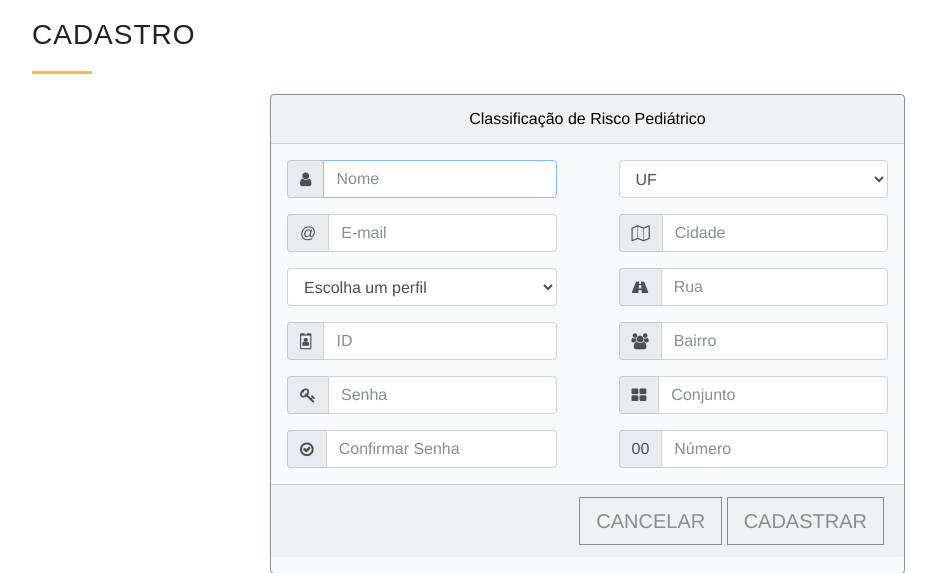
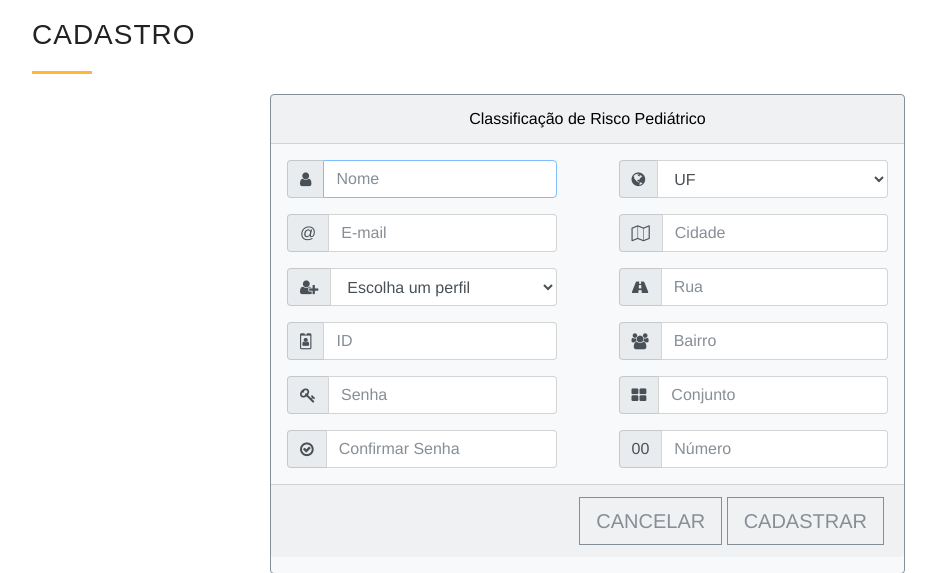
Before and after one commit to fga-eps-mds/2017.2-Classificacao-de-Risco-Pediatrico, a Django app: page /register/user/ in a window 1280 px wide. Shown: the part 80-653 px from the top of the page, without its empty margins (53-989 px from the left). Run offline with Django 3.2, Linux system fonts and the light colour scheme; parts of the project's set-up code (start-up, migrations or seed data) failed here and were passed over; some libraries are stand-ins or nearby versions.

Commit message:
[CODE] Update template of register patient and register user

```diff
--- a/templates/users/user_login/registerUser.html
+++ b/templates/users/user_login/registerUser.html
@@ -1,7 +1,7 @@
 {% load staticfiles %}
 
 
-{% block content_pre %}
+<!-- {% block content_pre %}  -->
 
 <!--{% include 'layout/navbar.html' %} -->
 {% include 'layout/header.html' %}
@@ -68,11 +68,14 @@
 
                                           <div class="form-group px-3 mt-3">
                                               <div class="cols-sm-10">
+                                                <div class="input-group">
+                                                    <span class="input-group-addon" id="basic-addon1"><i class="fa fa-user-plus" aria-hidden="true"></i></span>
                                                   <select name="{{ form.profile.name }}" class="form-control" required>
                                                       <option value="" selected disabled>Escolha um perfil</option>
                                                       <option value="1">Recepcionista</option>
                                                       <option value="2">Atendente</option>
                                                   </select>
+                                                </div>
                                                   {% if form.profile.errors %}
                                                       <div class="error-holder">
                                                           <div class="alert alert-warning" role="alert">
@@ -136,6 +139,8 @@
                                       <div class="col">
                               <div class="form-group px-3 mt-3" id="uf-box">
                                   <div class="cols-sm-10">
+                                    <div class="input-group">
+                                        <span class="input-group-addon" id="basic-addon1"><i class="fa fa-globe" aria-hidden="true"></i></span>
                                         <select name="{{ form.uf.name }}" class="form-control" required>
                                           <option value="" selected disabled>UF</option>
                                           <option value="AC">AC</option>Acre
@@ -165,6 +170,7 @@
                                           <option value="SP">SP</option> São Paulo
                                           <option value="TO">TO</option> Tocantins
                                         </select>
+                                      </div>
                                       {% if form.uf.errors %}
                                           <div class="error-holder">
                                               <div class="alert alert-warning" role="alert">
```
Also changed, not shown: templates/users/user_home/registerPatient.html (indentation only). Lines whose indentation alone changed are shown as unchanged.
